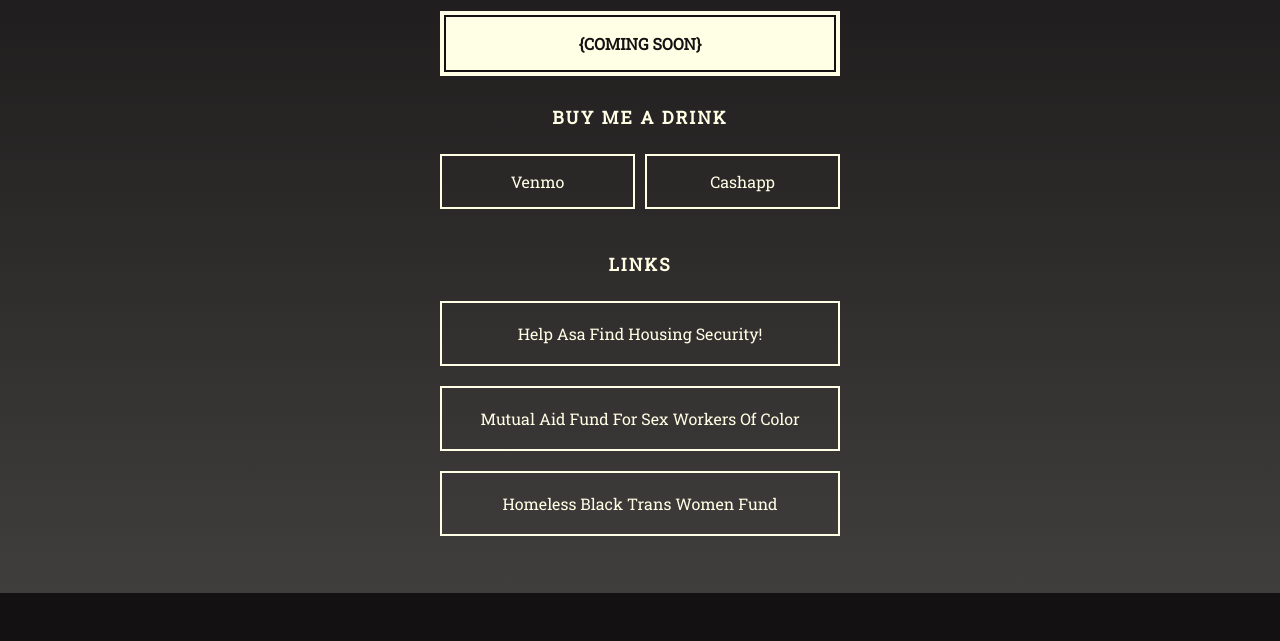
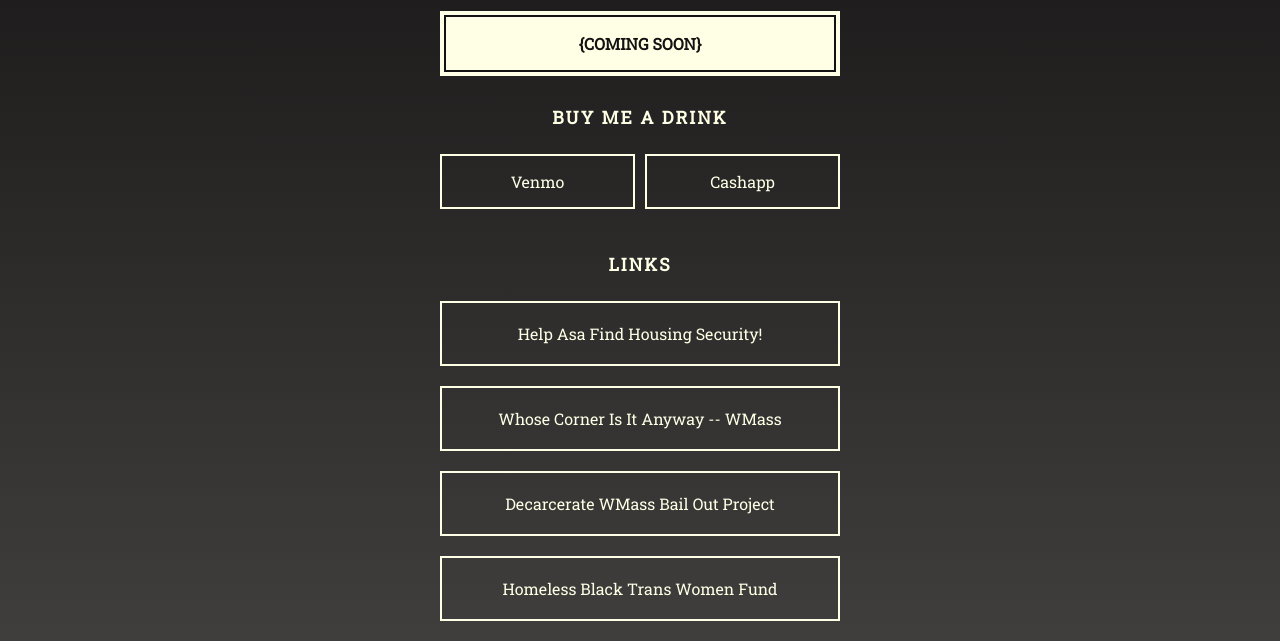
Before and after one commit to midnightjazzmine/midnightjazzmine.github.io, a plain HTML site: page links/index.html in a window 1280 px wide. Shown: the part 247-888 px from the top of the page. Before the commit the page ends 840 px from the top, so only its background shows below. Drawn offline with Linux system fonts and the light colour scheme.

Commit message:
Update index.html

```diff
--- a/links/index.html
+++ b/links/index.html
@@ -37,7 +37,8 @@
     <h2>Links</h2>
 
     <a href="https://www.gofundme.com/f/help-asa-find-housing-security">Help Asa Find Housing Security!</a>
-    <a href="https://www.gofundme.com/f/SWCFund">Mutual Aid Fund For Sex Workers Of Color</a>
+    <a href="https://www.gofundme.com/f/whose-corner-is-it-anyway">Whose Corner Is It Anyway -- WMass</a>
+    <a href="https://www.gofundme.com/f/decarcerate-wmass-bailouts-hampden-county-jail">Decarcerate WMass Bail Out Project</a>
     <a href="https://www.homelessblacktranswomenfund.net/">Homeless Black Trans Women Fund</a>
 
     <!-- Socials -->
```
